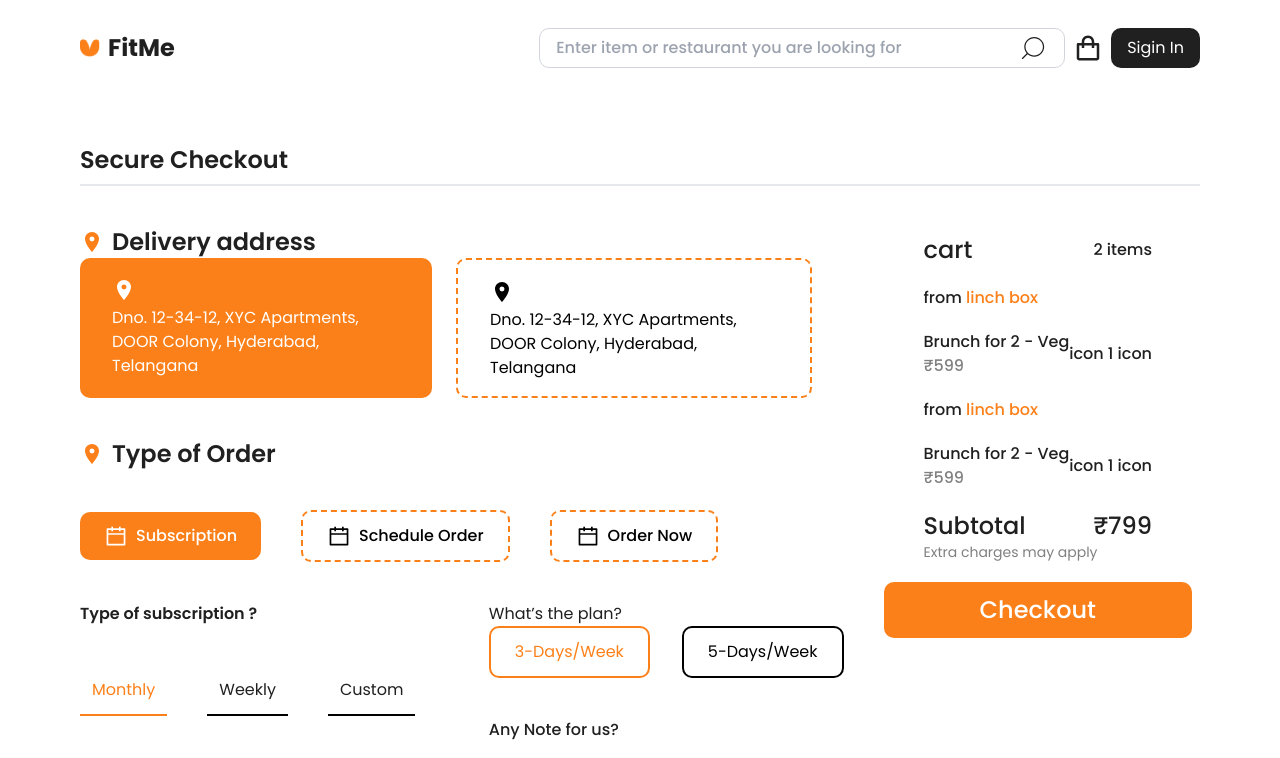
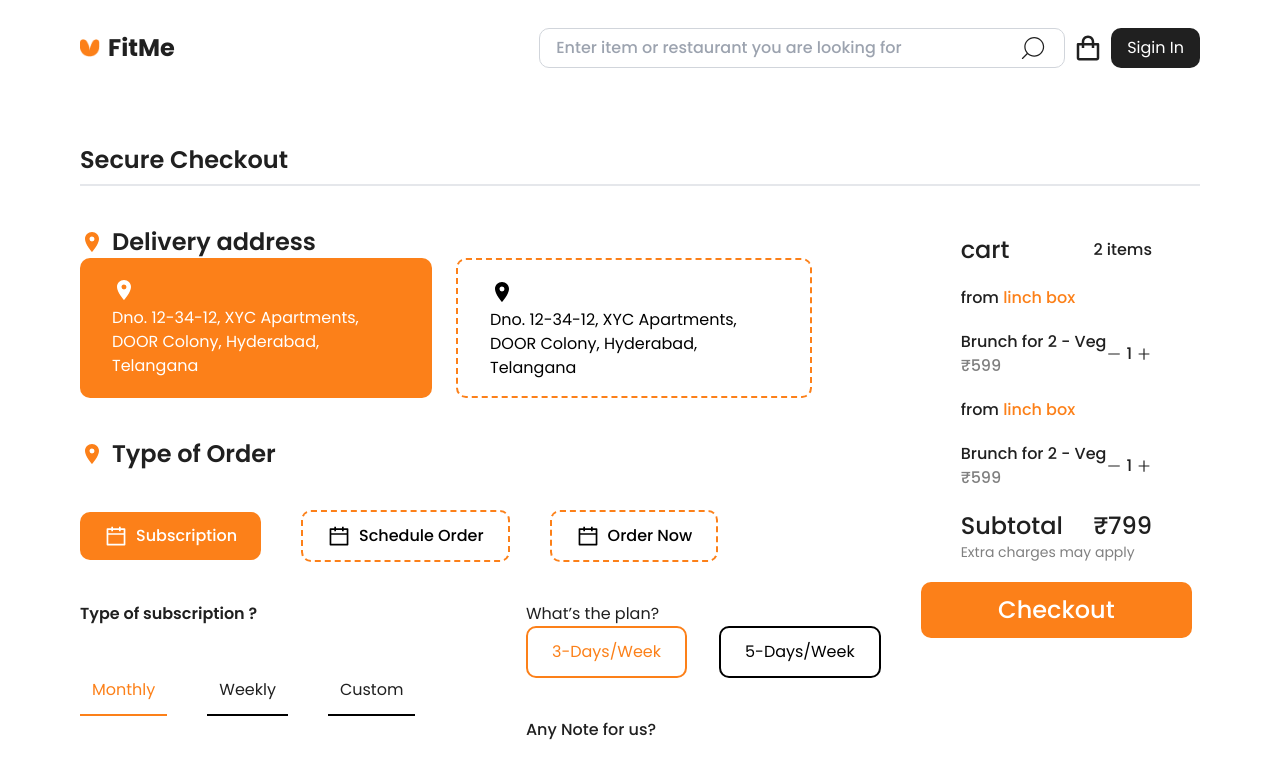
Before and after one commit to Enas-Sello/alexon-fitme, a React (Create React App) app: page /CheckOut in a window 1280 px wide. Shown: the top 758 px of the page. Built offline with nearby package versions, Linux system fonts and the light colour scheme.

Commit message:
cart icons

```diff
--- a/package.json
+++ b/package.json
@@ -1,5 +1,6 @@
 {
   "name": "alexon-fitme",
+  "homepage": "https://Enas-Sello.github.io/alexon-fitme",
   "version": "0.1.0",
   "private": true,
   "dependencies": {
@@ -17,6 +18,8 @@
   "scripts": {
     "start": "react-scripts start",
     "build": "react-scripts build",
+    "predeploy": "npm run build",
+    "deploy": "gh-pages -d build",
     "test": "react-scripts test",
     "eject": "react-scripts eject"
   },
@@ -40,6 +43,7 @@
   },
   "devDependencies": {
     "autoprefixer": "^10.4.13",
+    "gh-pages": "^4.0.0",
     "postcss": "^8.4.18",
     "tailwindcss": "^3.2.2"
   }
--- a/src/App.css
+++ b/src/App.css
@@ -1,16 +1,9 @@
-:root {
-  /* --orange-color:#FC8019; */
-  /* --main-color:#202020; */
-  /* --sub-color:#404040; */
-  /* --color-bg:#FFFFFF; */
-}
-
+/* global */
 * {
   box-sizing: border-box;
   margin: 0;
   padding: 0;
   scroll-behavior: smooth;
-  /* text-transform: capitalize; */
   outline: none;
   color: #202020;
 }
@@ -51,6 +44,8 @@ a {
   }
 }
 
+/* animationX */
+
 .animationX {
   animation: bounceX 1s infinite;
 }
--- a/src/components/Cart.jsx
+++ b/src/components/Cart.jsx
@@ -1,7 +1,7 @@
 import React from 'react';
 import { Link } from 'react-router-dom';
 import Button from './Button';
-
+import { AiOutlineMinus, AiOutlinePlus } from 'react-icons/ai';
 const Cart = () => {
   return (
     <div className=" border p-2 rounded-lg md:border-none flex-2 w-full font-medium">
@@ -17,7 +17,11 @@ const Cart = () => {
           <div>
             <h5>Brunch for 2 - Veg</h5> <p className=" text-lightGray">₹599</p>
           </div>
-          <div>icon 1 icon</div>
+          <div className="flex justify-between items-center">
+            <AiOutlineMinus />
+            <p className="m-1">1</p>
+            <AiOutlinePlus />
+          </div>
         </div>
       </div>
       <div className="flex flex-col px-10 gap-5 mb-5">
@@ -28,7 +32,11 @@ const Cart = () => {
           <div>
             <h5>Brunch for 2 - Veg</h5> <p className=" text-lightGray">₹599</p>
           </div>
-          <div>icon 1 icon</div>
+          <div className="flex justify-between items-center">
+            <AiOutlineMinus />
+            <p className="m-1">1</p>
+            <AiOutlinePlus />
+          </div>
         </div>
       </div>
       <div className="flex justify-between items-center text-2xl px-10">
--- a/src/components/FoodCard.jsx
+++ b/src/components/FoodCard.jsx
@@ -1,9 +1,6 @@
 import React from 'react';
 import Rate from './Rate';
 import { Link } from 'react-router-dom';
-
-
-
 
 const FoodCard = ({ data }) => {
   console.log(data);
@@ -17,7 +14,7 @@ const FoodCard = ({ data }) => {
           <img
             src={item.img}
             alt={item.title}
-            className=" w-60 h-60 rounded-lg object-contain md:m-9 lg:m-0 "
+            className=" w-full h-60 rounded-lg object-contain md:m-9 lg:m-0 "
           />
           <h3 className="font-medium text-lg md:text-xl w-[180px] h-[60px] md:w-60 mt-5 ">
             {item.title}
@@ -27,13 +24,14 @@ const FoodCard = ({ data }) => {
               <p className="text-gray-400 text-base w-36 md:w-64 lg:w-full">
                 {item.place}
               </p>
-
+              {/*  */}
               {item?.rate?.map((rate) => (
                 <Rate rate={rate} />
               ))}
             </div>
             <div className="flex justify-between items-center ">
               <div className="flex items-center gap-1">
+                {/*  */}
                 {item.distance.map((x) => (
                   <>
                     <x.icon className="w-5 h-5 opacity-75 fill-secColor" />
@@ -42,6 +40,7 @@ const FoodCard = ({ data }) => {
                 ))}
               </div>
               <div className="flex items-center gap-1">
+                {/*  */}
                 {item?.amount ? (
                   item?.amount?.map((x) => (
                     <>
@@ -53,6 +52,7 @@ const FoodCard = ({ data }) => {
                   ))
                 ) : (
                   <>
+                    {/*  */}
                     {item?.price?.map((x) => (
                       <>
                         <x.icon className="w-5 h-5 opacity-75 fill-secColor stroke-secColor" />
--- a/src/components/Navbar.jsx
+++ b/src/components/Navbar.jsx
@@ -1,9 +1,9 @@
 import React from 'react';
 import logo from '../assets/logo.png';
+import Button from './Button';
+import { Link } from 'react-router-dom';
 import { CiSearch } from 'react-icons/ci';
 import { BiShoppingBag } from 'react-icons/bi';
-import Button from './Button';
-import { Link } from 'react-router-dom';
 const Navbar = () => {
   return (
     <div className="section__padding flex gap-1 justify-between items-center w-full h-16 ">
--- a/src/components/Personalized.jsx
+++ b/src/components/Personalized.jsx
@@ -3,7 +3,7 @@ import FoodCard from './FoodCard';
 import {personalized} from '../data'
 const Personalized = () => {
   return (
-    <div className="section__margin section__padding flex flex-col gap-10  w-full">
+    <div className="section__margin section__padding flex flex-col gap-10 w-full">
       <p>Personalized recommendations</p>
       <FoodCard className="" data={personalized} />
     </div>
--- a/src/components/Search.jsx
+++ b/src/components/Search.jsx
@@ -2,29 +2,23 @@ import React from 'react';
 import { TbArrowsCross } from 'react-icons/tb';
 import Button from './Button';
 
-
-
 const Search = () => {
   return (
     <div className="w-full h-52 bg-secColor section__margin p-1">
-      <div className="w-full py-20 flex items-center justify-center gap-3 ">
-        <p className="text-white md:font-semibold text-sm md:text-xl sm:max-w-min">
+      <div className="w-full py-20 flex items-center justify-center gap-1 md:gap-3 ">
+        <p className="text-white md:font-semibold text-sm md:text-xl ">
           Search by Restaurant
         </p>
-        <TbArrowsCross className="fill-white text-white w-5 h-5" />
+        <TbArrowsCross className="fill-white stroke-white text-white w-5 h-5" />
         <input
-         type='text'
+          type="text"
           placeholder="Enter item or restaurant you are looking for"
           className="lg:w-[774px] bg-transparent placeholder:text-white placeholder:opacity-50 px-4 py-2 border border-white rounded-lg placeholder:text-sm"
         />
 
         <Button
-          bgColor={'mainColor'}
-          color={'white'}
-          mdpx={'4'}
-          p={'2'}
+          class={'bg-mainColor text-white md:px-4 px-4 py-2 text-sm'}
           text={'Search Now'}
-          size={'sm'}
         />
       </div>
     </div>
--- a/src/container/CheckOut.jsx
+++ b/src/container/CheckOut.jsx
@@ -66,6 +66,7 @@ const CheckOut = () => {
             </div>
           </div>
           {/* order */}
+
           <div className="mt-10 ">
             <div className=" font-semibold text-2xl flex  items-center gap-2 mb-10">
               <MdPlace className="fill-secColor w-6 h-8" />
```
Also changed, not shown: 1 other file (tests, documents, lock files or other folders).
